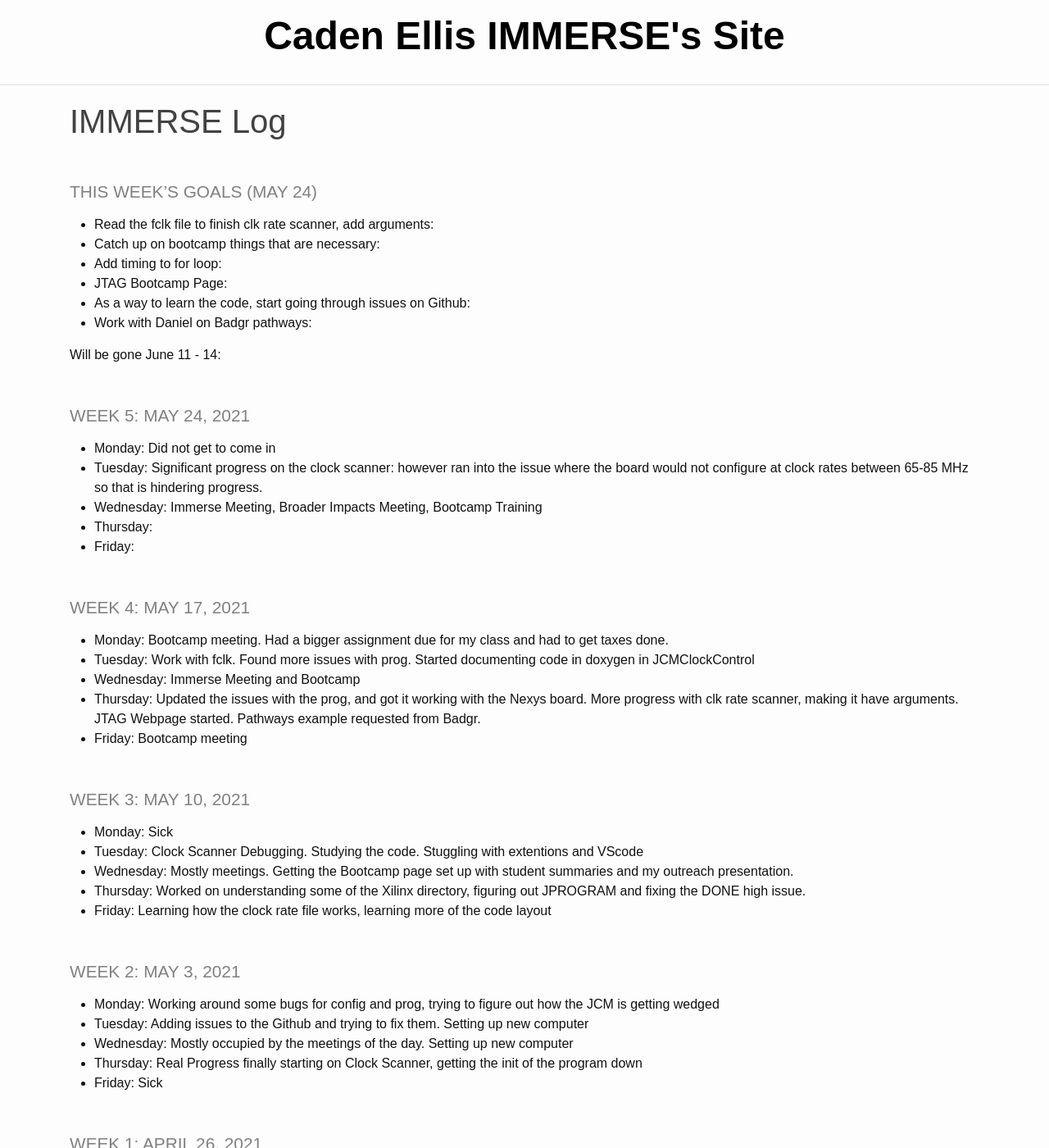
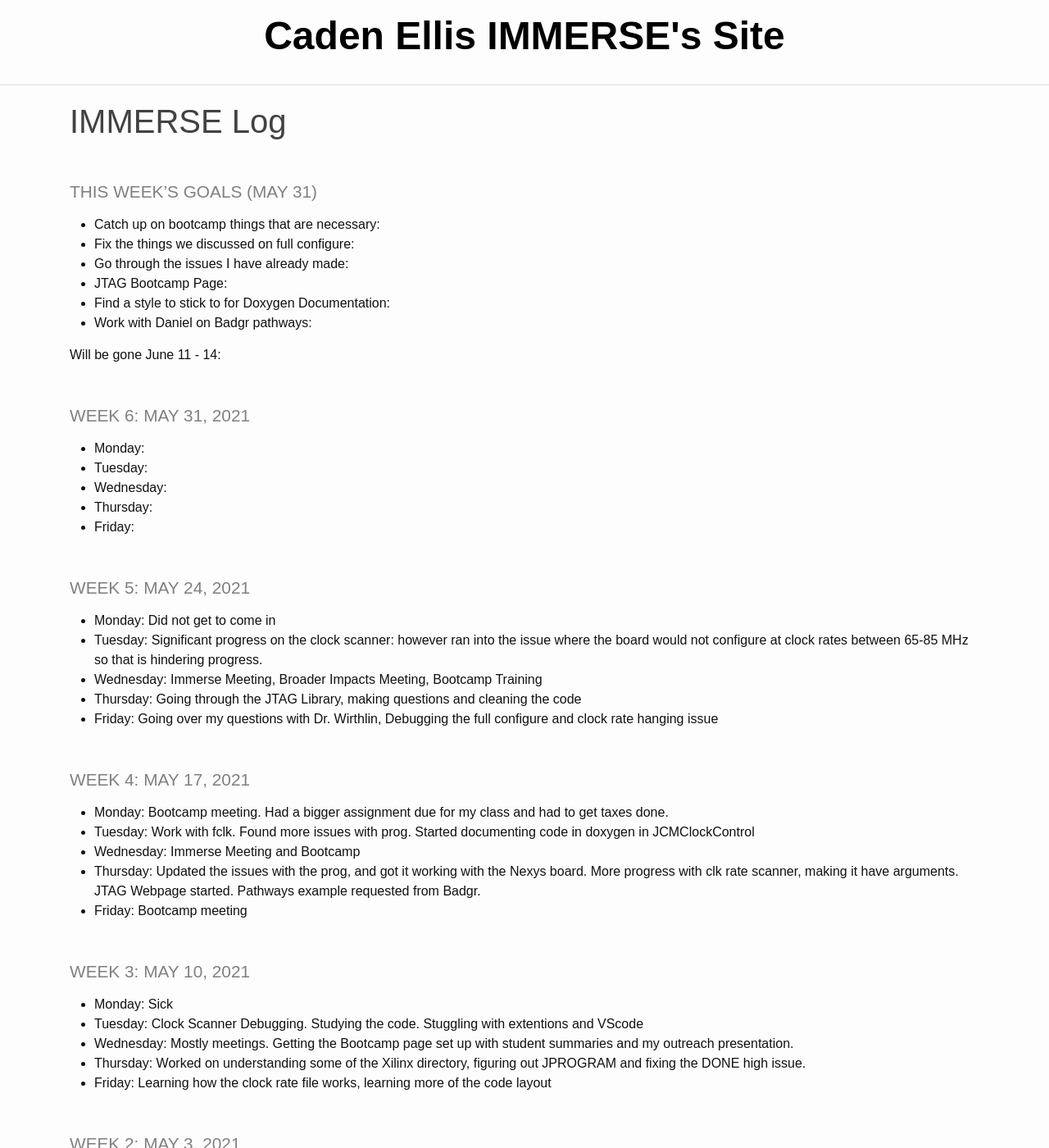
Before and after one commit to Caden-Ellis77/ImmerseSite, a Jekyll site: the page built from _pages/log.md, in a window 1280 px wide and 1400 px high. Shown: the whole window at 82% size. Built offline with Jekyll 4.4.1, drawn with Linux system fonts in a browser that asks for light colours.

Commit message:
Updating for May 29

```diff
--- a/_pages/log.md
+++ b/_pages/log.md
@@ -3,23 +3,31 @@ layout: default
 title: IMMERSE Log
 ---
 
-### This Week's Goals (May 24)
-* **Read the fclk file to finish clk rate scanner, add arguments**:
+### This Week's Goals (May 31)
 * **Catch up on bootcamp things that are necessary**:
-* **Add timing to for loop**:
+* **Fix the things we discussed on full configure**:
+* **Go through the issues I have already made**:
 * **JTAG Bootcamp Page**:
-* **As a way to learn the code, start going through issues on Github**:
+* **Find a style to stick to for Doxygen Documentation**:
 * **Work with Daniel on Badgr pathways**:
 
 **Will be gone June 11 - 14**:
+
+### Week 6: May 31, 2021
+
+* **Monday**:
+* **Tuesday**:
+* **Wednesday**:
+* **Thursday**:
+* **Friday**:
 
 ### Week 5: May 24, 2021
 
 * **Monday**: Did not get to come in
 * **Tuesday**: Significant progress on the clock scanner: however ran into the issue where the board would not configure at clock rates between 65-85 MHz so that is hindering progress.
 * **Wednesday**: Immerse Meeting, Broader Impacts Meeting, Bootcamp Training
-* **Thursday**:
-* **Friday**:
+* **Thursday**: Going through the JTAG Library, making questions and cleaning the code
+* **Friday**: Going over my questions with Dr. Wirthlin, Debugging the full configure and clock rate hanging issue
 
 
 ### Week 4: May 17, 2021
```
